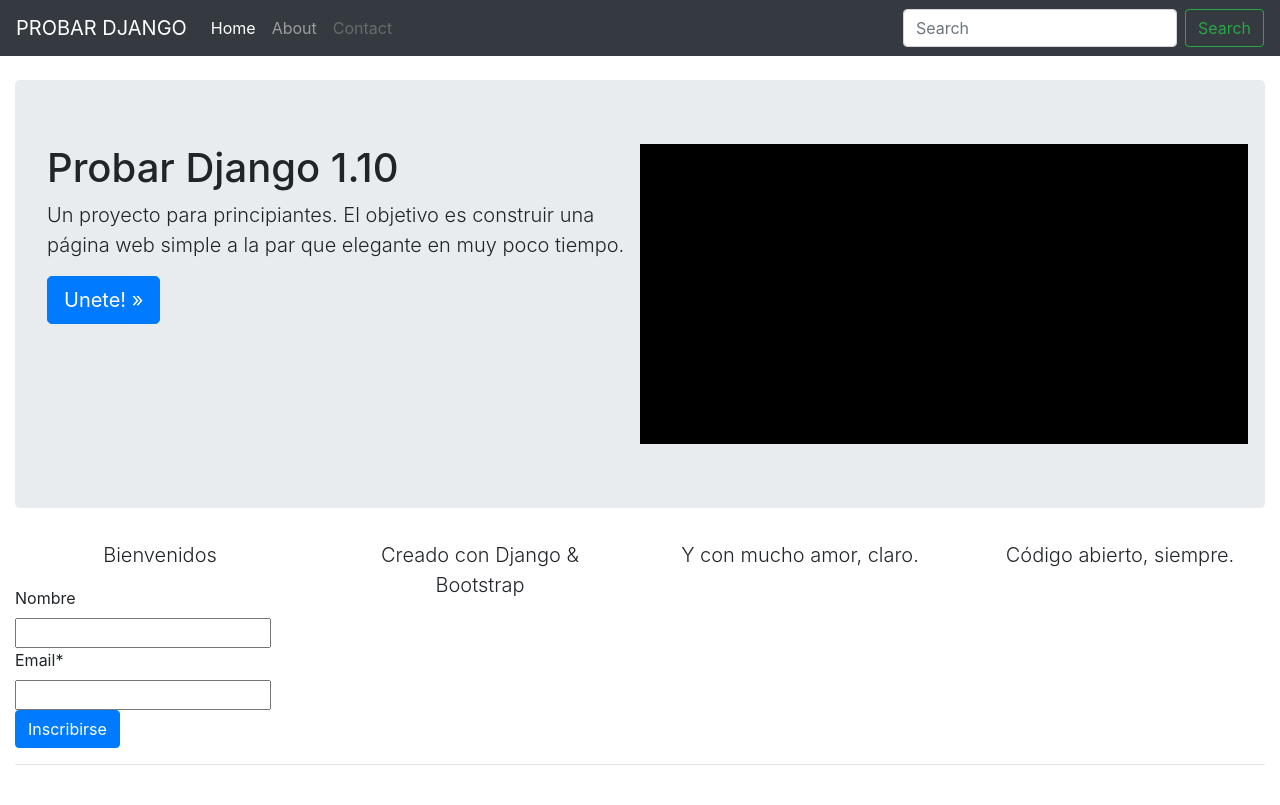
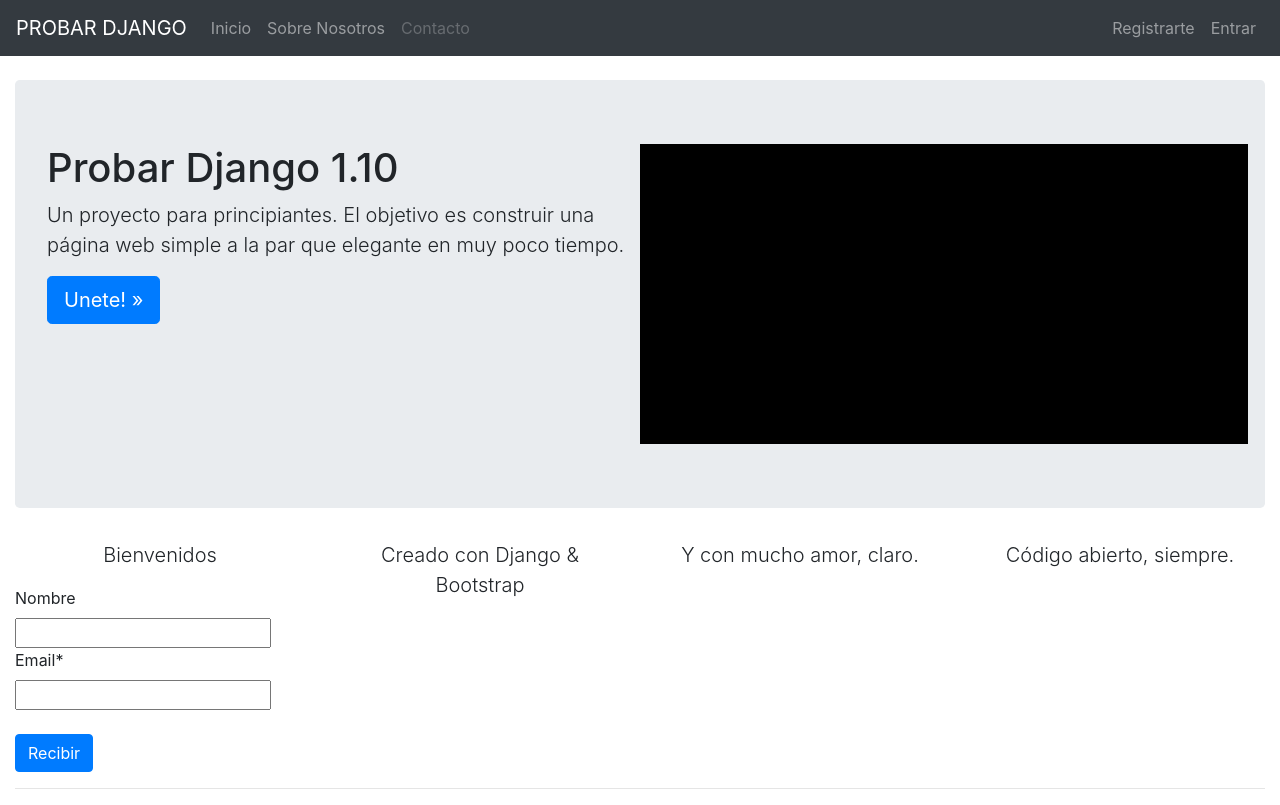
Before and after one commit to Franchu95/ProbarDjango, a Django app: page / in a window 1280 px wide. Before the commit the page ends 765 px from the top, so only its background shows below. Run offline with Django 3.2, Linux system fonts and the light colour scheme; some libraries are stand-ins or nearby versions.

Commit message:
Autenticación para Enlaces en la Barra de Navegación

```diff
--- a/src/templates/inicio.html
+++ b/src/templates/inicio.html
@@ -33,7 +33,8 @@
 	<p class="lead text-align-center">{{ titulo }}</p>
 		<form method="POST" action="">{% csrf_token %}
 		{{ el_form|crispy }}
-		<input class="btn btn-primary" type="submit" value="Inscribirse">
+		<br>
+		<input class="btn btn-primary" type="submit" value="Recibir">
 		</form>
 	</div>
 <div class="col-sm-3">
--- a/src/templates/navbar.html
+++ b/src/templates/navbar.html
@@ -5,19 +5,27 @@
       </button>
       <div class="collapse navbar-collapse" id="navbarCollapse">
         <ul class="navbar-nav mr-auto">
-          <li class="nav-item active">
-            <a class="nav-link" href="/">Home <span class="sr-only">(current)</span></a>
+          <li class="nav-item">
+            <a class="nav-link" href="/">Inicio <span class="sr-only">(current)</span></a>
           </li>
           <li class="nav-item">
-            <a class="nav-link" href="{% url 'about' %}">About</a>
+            <a class="nav-link" href="{% url 'about' %}">Sobre Nosotros</a>
           </li>
           <li class="nav-item">
-            <a class="nav-link disabled" href="{% url 'contact' %}">Contact</a>
+            <a class="nav-link disabled" href="{% url 'contact' %}">Contacto</a>
           </li>
         </ul>
-        <form class="form-inline mt-2 mt-md-0">
+        <ul class="nav navbar-nav navbar-right">
+        {% if request.user.is_authenticated %}
+        <li class="nav-item"><a class="nav-link" href="{% url 'auth_logout' %}">Salir</a></li>
+        {% else %}
+          <li class="nav-item"><a class="nav-link" href="{% url 'registration_register' %}">Registrarte</a></li>
+          <li class="nav-item"><a class="nav-link" href="{% url 'auth_login' %}">Entrar</a></li>
+          {% endif %}
+        </ul>
+       <!--  <form class="form-inline mt-2 mt-md-0">
           <input class="form-control mr-sm-2" type="text" placeholder="Search" aria-label="Search">
           <button class="btn btn-outline-success my-2 my-sm-0" type="submit">Search</button>
-        </form>
+        </form> -->
       </div>
     </nav>
```
Also changed, not shown: src/db.sqlite3.
